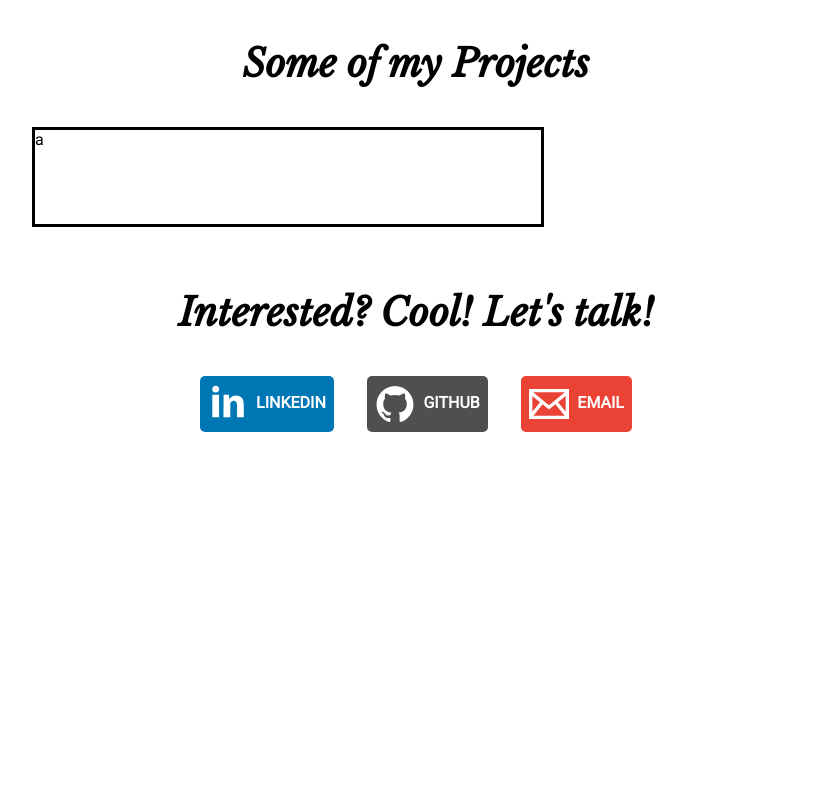
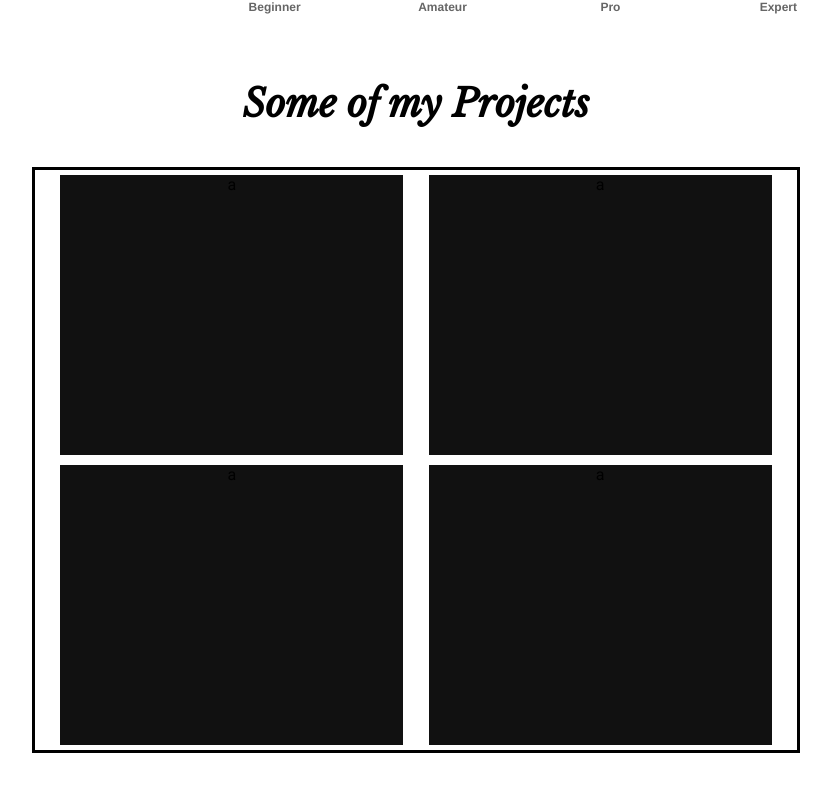
Before and after one commit to Ben-Langlois/Portfolio, a React (Create React App) app in the folder portfolio/: page / in a window 1280 px wide. Shown: the part 1790-2580 px from the top of the page, without its empty margins (224-1055 px from the left). Before the commit the page ends 2266 px from the top, so only its background shows below. Built offline with nearby package versions, Linux system fonts and the light colour scheme.

Commit message:
changed chart size, started new project area

```diff
--- a/portfolio/src/App.js
+++ b/portfolio/src/App.js
@@ -253,10 +253,13 @@ class Projects extends React.Component {
         </div>  */}
 
         <div id='card-container'>
-a
+          <div class='card'>a</div>
+          <div class='card'>a</div>
+          <div class='card'>a</div>
+          <div class='card'>a</div>
         </div>
         <div class='socials-container'>
-        {/* Maybe move github and codepen link here*/}
+          {/* Maybe move github and codepen link here*/}
         </div>
       </div>
     )
--- a/portfolio/src/styles/styles.scss
+++ b/portfolio/src/styles/styles.scss
@@ -255,7 +255,9 @@ body{
 
         padding: 0 0 6vh 0;
         margin: 0 auto;
-        width: 50vw;
+        // width: 50vw;
+        width: clamp(40vw, 100%, 60vw);
+
     }
         #skill-chart{
             display: inline-block;
@@ -272,7 +274,7 @@ body{
 /* Projects */
 #project-container{
     margin: 0;
-    padding: 3vh 20vw 3vh;
+    padding: 3vh auto;
     /* height: 90vh; */
     width: 100%;
     -webkit-background-size: cover;
@@ -281,15 +283,35 @@ body{
     background-size: cover;
     position: relative;
 
+    text-align: center;
+
     #card-container{
-        display: inline-block;
+        // flex
+        display: flex;
+        flex-flow: row wrap;
+        justify-content: space-evenly;
+
+        // grid
+        // display: grid;
+        // grid-template-columns: 1fr 1fr;
+        // grid-template-rows: 35vh 35vh;
+
         margin: 0 auto;
-        width: clamp(20vw, 40vw, 60vw);
-        height: 100px;
+        width: clamp(40vw, 100%, 60vw);
+        // height: 100px;
 
         // border-width: 10px;
         // border-color: #111111;
         border: solid;
+
+        .card{
+            background: #111111;
+            margin: 5px 0;
+
+            display: inline-block;
+            height: 35vh;
+            width: clamp(300px, 45%, 40vw );
+        }
     }
 
     #bubble-container{
```
